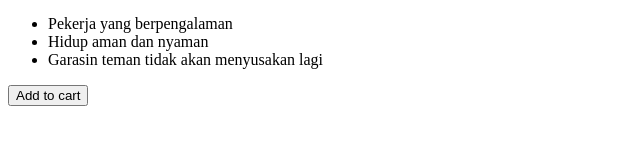
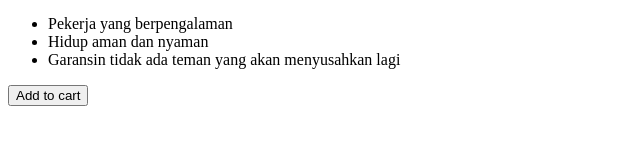
Before and after one commit to AdnSmile/basic-html-css, a plain HTML site: page 01-test/challeng-css/test-challenge-css.html in a window 1280 px wide. Shown: the part 447-592 px from the top of the page, 0-640 px from the left. Drawn offline with Linux system fonts and the light colour scheme.

Commit message:
edit list di file test-challenge-css.html

```diff
--- a/01-test/challeng-css/test-challenge-css.html
+++ b/01-test/challeng-css/test-challenge-css.html
@@ -31,7 +31,7 @@
       <ul>
         <li>Pekerja yang berpengalaman</li>
         <li>Hidup aman dan nyaman</li>
-        <li>Garasin teman tidak akan menyusakan lagi</li>
+        <li>Garansin tidak ada teman yang akan menyusahkan lagi</li>
       </ul>
 
       <button>Add to cart</button>
```
